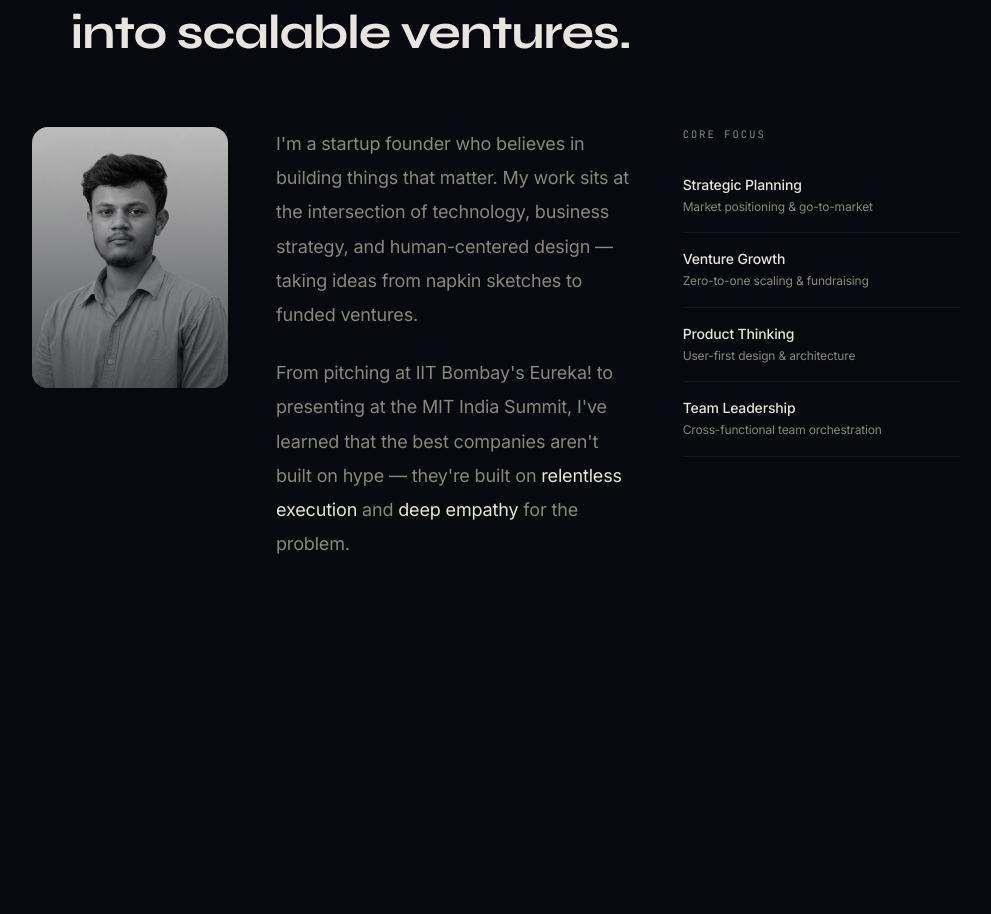
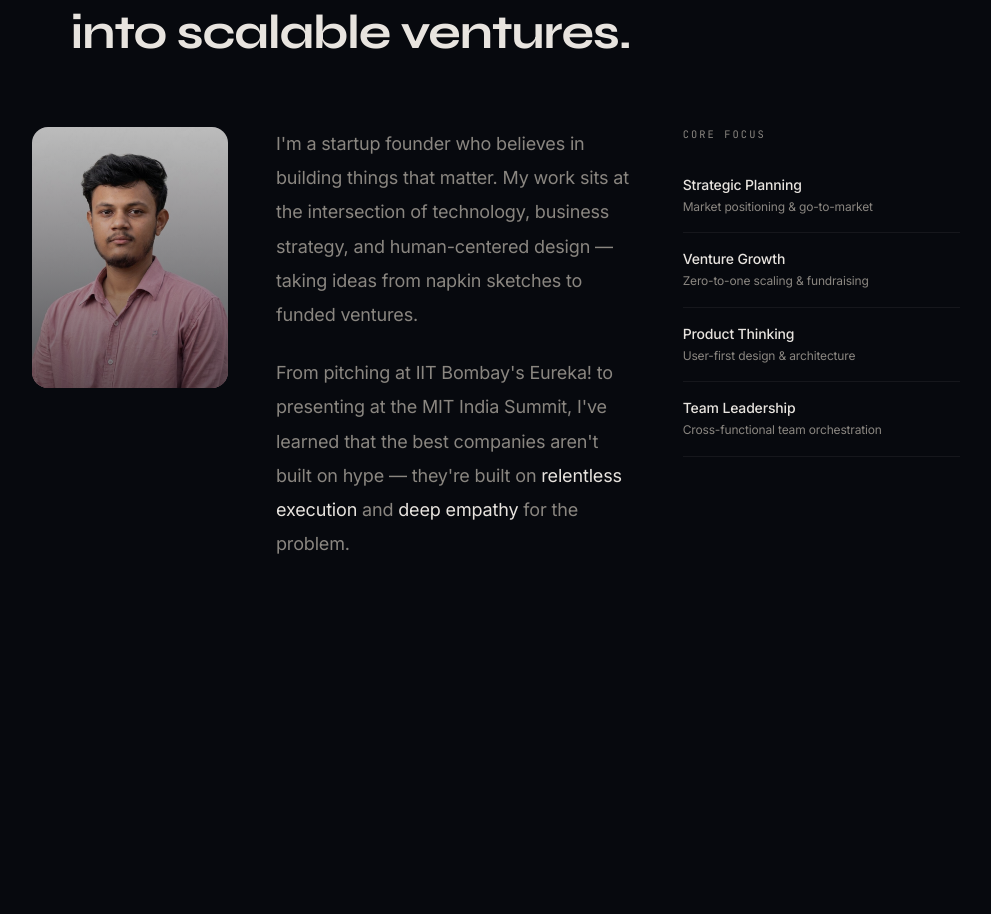
Before and after one commit to Sarthak-R07/Sarthak-Potfolio, a React (Vite) app: page / in a window 1280 px wide. Shown: the part 1065-1979 px from the top of the page, without its empty margins (144-1135 px from the left). Built offline with nearby package versions, Linux system fonts and the light colour scheme.

Commit message:
Add scroll-triggered color transform for portrait image

```diff
--- a/src/components/About.tsx
+++ b/src/components/About.tsx
@@ -1,4 +1,5 @@
-import { motion } from 'framer-motion';
+import { motion, useScroll, useTransform } from 'framer-motion';
+import { useRef } from 'react';
 
 const capabilities = [
   { label: 'Strategic Planning', desc: 'Market positioning & go-to-market' },
@@ -14,6 +15,19 @@ const fadeUp = {
 };
 
 export const About = () => {
+  const imgContainerRef = useRef(null);
+
+  // Track scroll progress of the image container
+  const { scrollYProgress } = useScroll({
+    target: imgContainerRef,
+    // Start transition when the top of the image is at 90% of the viewport
+    // End transition when the center of the image hits the center of the viewport
+    offset: ["start 90%", "center 50%"]
+  });
+
+  // Map the scroll progress (0 to 1) to grayscale percentage
+  const imgFilter = useTransform(scrollYProgress, [0, 1], ["grayscale(100%)", "grayscale(0%)"]);
+
   return (
     <section id="about" className="py-32 md:py-44 px-6 md:px-12 max-w-5xl mx-auto relative">
       {/* Section header with number */}
@@ -39,11 +53,12 @@ export const About = () => {
           transition={{ duration: 0.7, delay: 0.05 }}
           className="md:col-span-3"
         >
-          <div className="aspect-[3/4] rounded-2xl overflow-hidden bg-[#0F1117] relative group">
-            <img
+          <div ref={imgContainerRef} className="aspect-[3/4] rounded-2xl overflow-hidden bg-[#0F1117] relative group">
+            <motion.img
               src="/Sarthak-Potfolio/img3.jpg"
               alt="Sarthak Rodge"
-              className="w-full h-full object-cover object-top grayscale group-hover:grayscale-0 transition-all duration-700"
+              style={{ filter: imgFilter }}
+              className="w-full h-full object-cover object-top"
             />
             <div className="absolute inset-0 bg-gradient-to-t from-[#07090E]/60 to-transparent" />
           </div>
```
